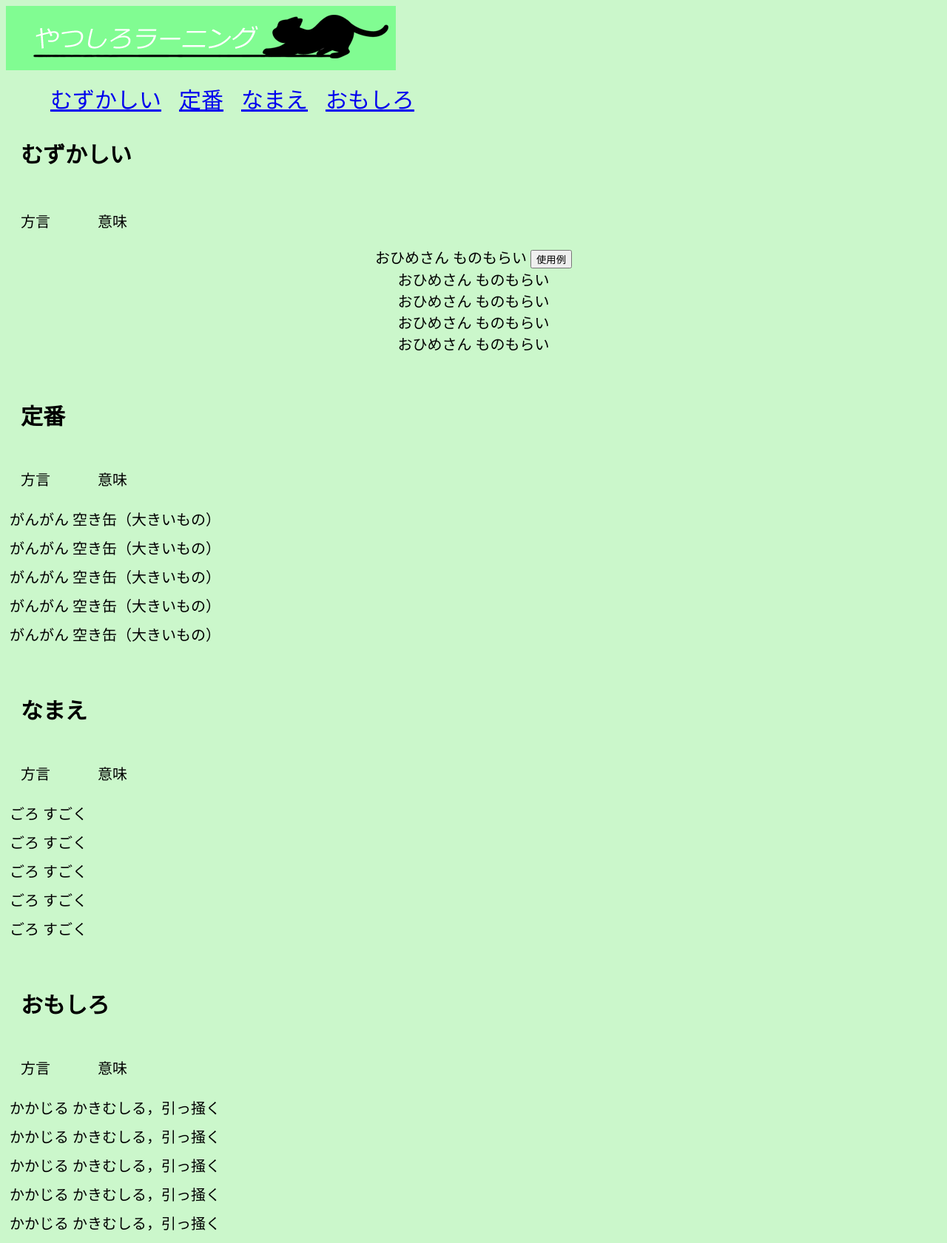
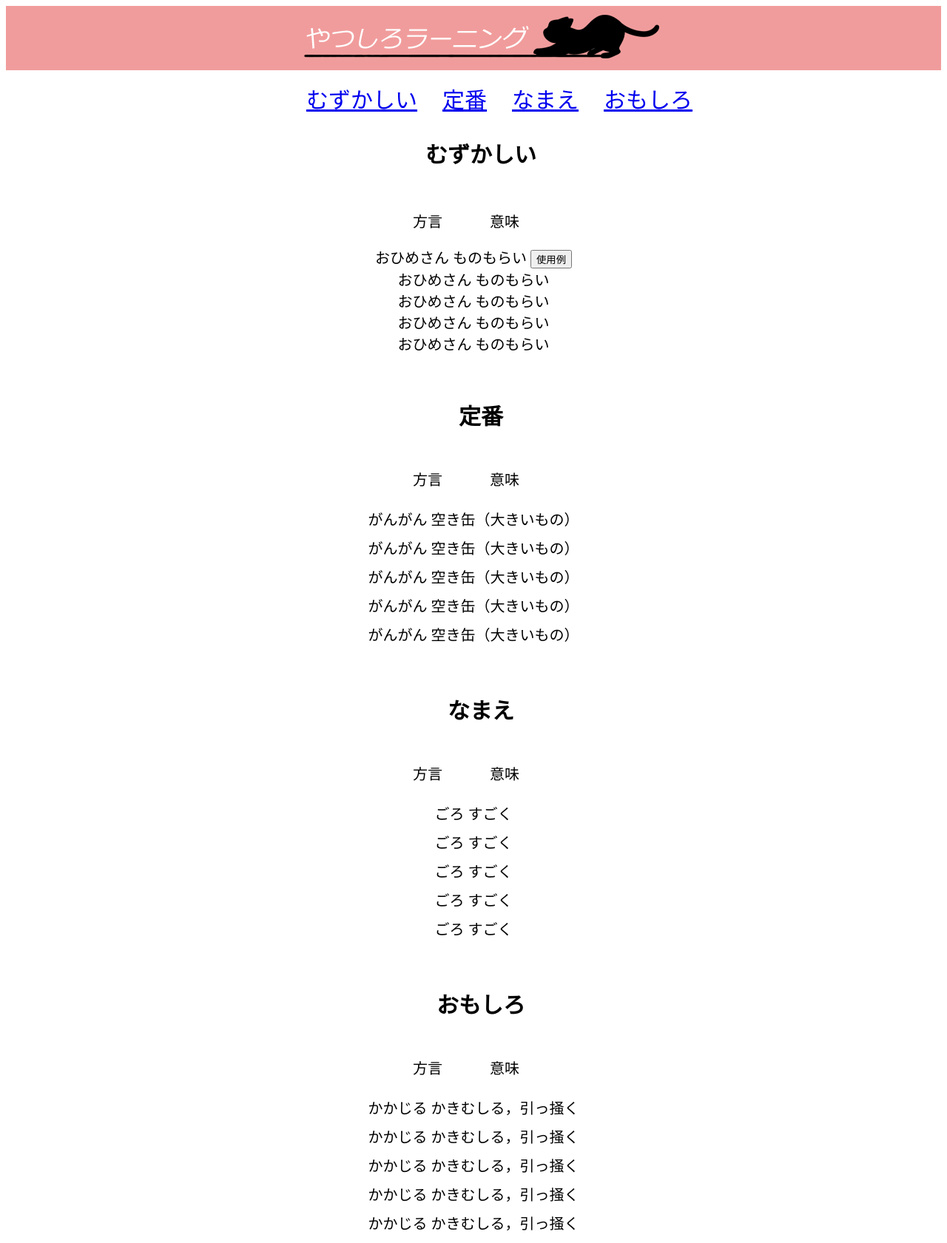
Before and after one commit to kaaa43246y/sotsugyouseisaku, a Flask app: page /index in a window 1280 px wide. Shown: the whole page at 74% size. Run offline with Flask 2, Linux system fonts and the light colour scheme; data comes from the database, SQL or seed files in the repository; some libraries are stand-ins or nearby versions.

Commit message:
文字中央寄せ

```diff
--- a/static/css/style_sp.css
+++ b/static/css/style_sp.css
@@ -4,8 +4,8 @@ html {
 }
 
 body {
-background-color: rgb(203, 247, 203);
-text-align: left;
+background-color: white;
+text-align: center;
 }
 
 body {
@@ -13,17 +13,17 @@ body {
 }
 
 header {
- display: table;
- background-color: rgb(129, 252, 146);
+ display: center;
+ background-color: rgb(241, 156, 156);
 }
 
 #logo {
-    padding-left: 5px;
+    text-align: center;
 }
 
 ul a{
     font-size: 30px;
-    padding-left: 20px;
+    padding-left: 30px;
 }
 
 #sec1 h1{
--- a/templates/index.html
+++ b/templates/index.html
@@ -42,7 +42,7 @@
                     <div class="popup" id="js-popup">
                         <div class="popup-inner">
                           <div class="close-btn" id="js-close-btn"><i class="fas fa-times"></i></div>
-                          <a href="#"><img src="../static/img/bikkuri.jpg" alt="ポップアップ画像"></a>
+                          <a href="#"><img src="../static/img/おひめさん.jpg" alt="ポップアップ画像"></a>
                         </div>
                         <div class="black-background" id="js-black-bg"></div>
                       </div>
```
